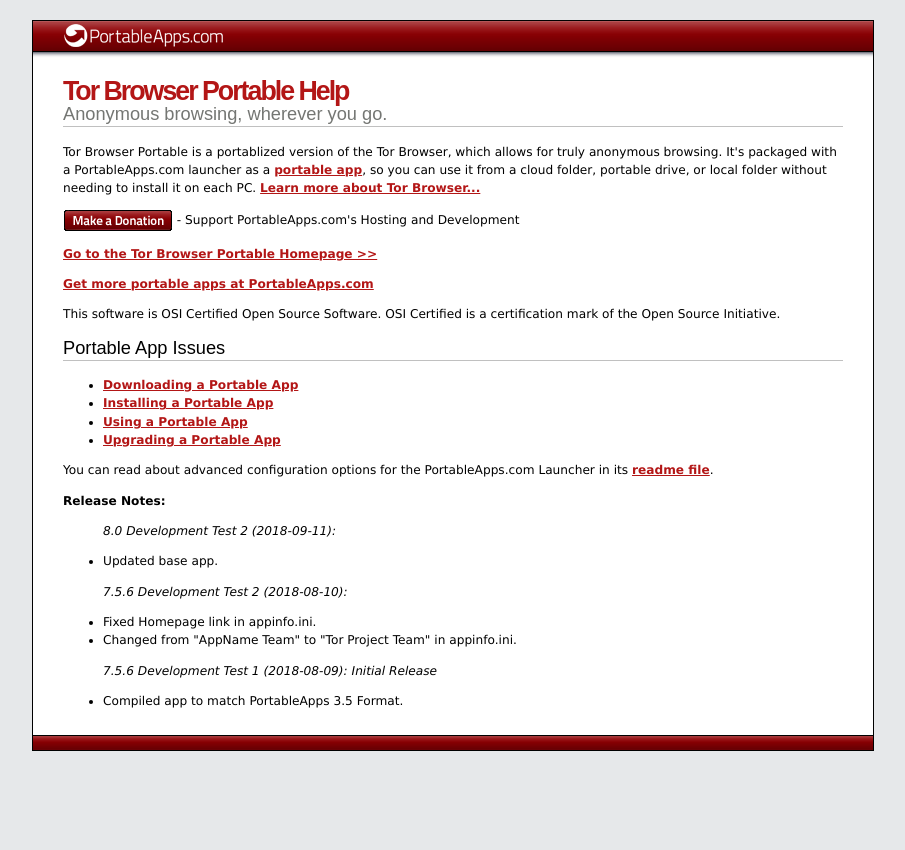
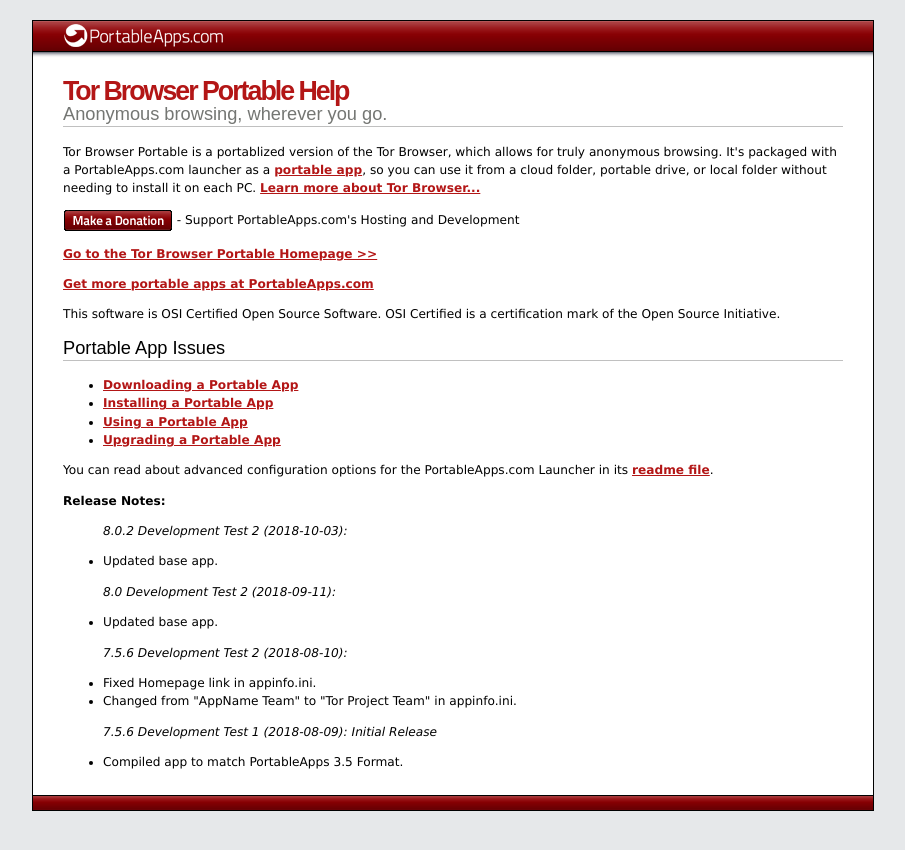
Before and after one commit to JarlPenguin/TorBrowserPortable, a Jekyll site: the page docs/help.html, which Jekyll copies as it is, in a window 1280 px wide. Shown: the top 850 px of the page, without its empty margins (187-1092 px from the left). Built offline with Jekyll 4.4.1, drawn with Linux system fonts in a browser that asks for light colours.

Commit message:
update base app

```diff
--- a/docs/help.html
+++ b/docs/help.html
@@ -154,6 +154,9 @@
 </ul>
 <p>You can read about advanced configuration options for the PortableApps.com Launcher in its <a href="Other/Source/Readme.txt">readme file</a>.</p>
 <strong>Release Notes:</strong>
+<ul><em>8.0.2 Development Test 2 (2018-10-03):</em></ul>
+	<ul><li>Updated base app.</li>
+</ul>
 <ul><em>8.0 Development Test 2 (2018-09-11):</em></ul>
 	<ul><li>Updated base app.</li>
 </ul>
--- a/help.html
+++ b/help.html
@@ -154,6 +154,9 @@
 </ul>
 <p>You can read about advanced configuration options for the PortableApps.com Launcher in its <a href="Other/Source/Readme.txt">readme file</a>.</p>
 <strong>Release Notes:</strong>
+<ul><em>8.0.2 Development Test 2 (2018-10-03):</em></ul>
+	<ul><li>Updated base app.</li>
+</ul>
 <ul><em>8.0 Development Test 2 (2018-09-11):</em></ul>
 	<ul><li>Updated base app.</li>
 </ul>
```
Also changed, not shown: 1 other file.
